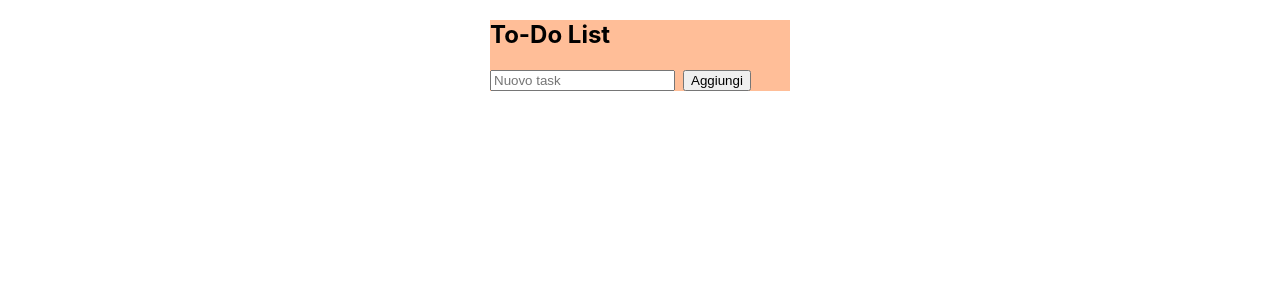
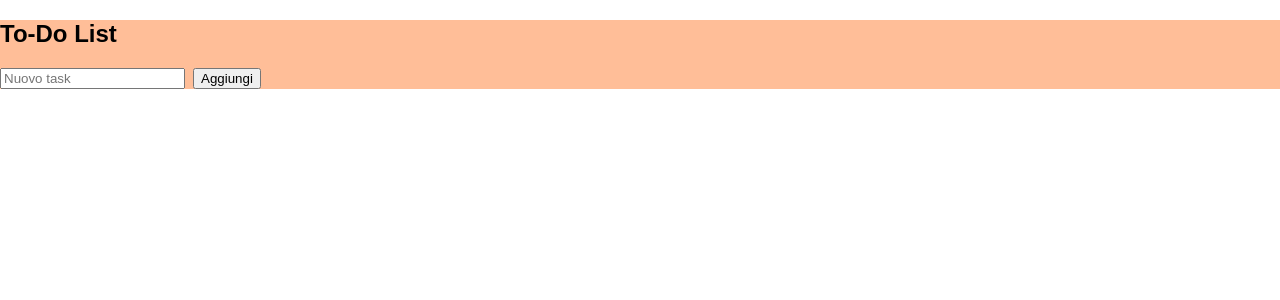
Before and after one commit to armandocacace/todo_list, a React (Create React App) app: page / in a window 1280 px wide. Shown: the top 300 px of the page. Built offline with nearby package versions, Linux system fonts and the light colour scheme.

Commit message:
Update App.css

```diff
--- a/src/App.css
+++ b/src/App.css
@@ -4,8 +4,9 @@
 
 .div {
   background-color: #FFBE98;
-  width: 300px;
+  width: 100%;
   margin: 0 auto;
+  font-family: Arial, sans-serif;
 }
 .App-logo {
   height: 40vmin;
```
